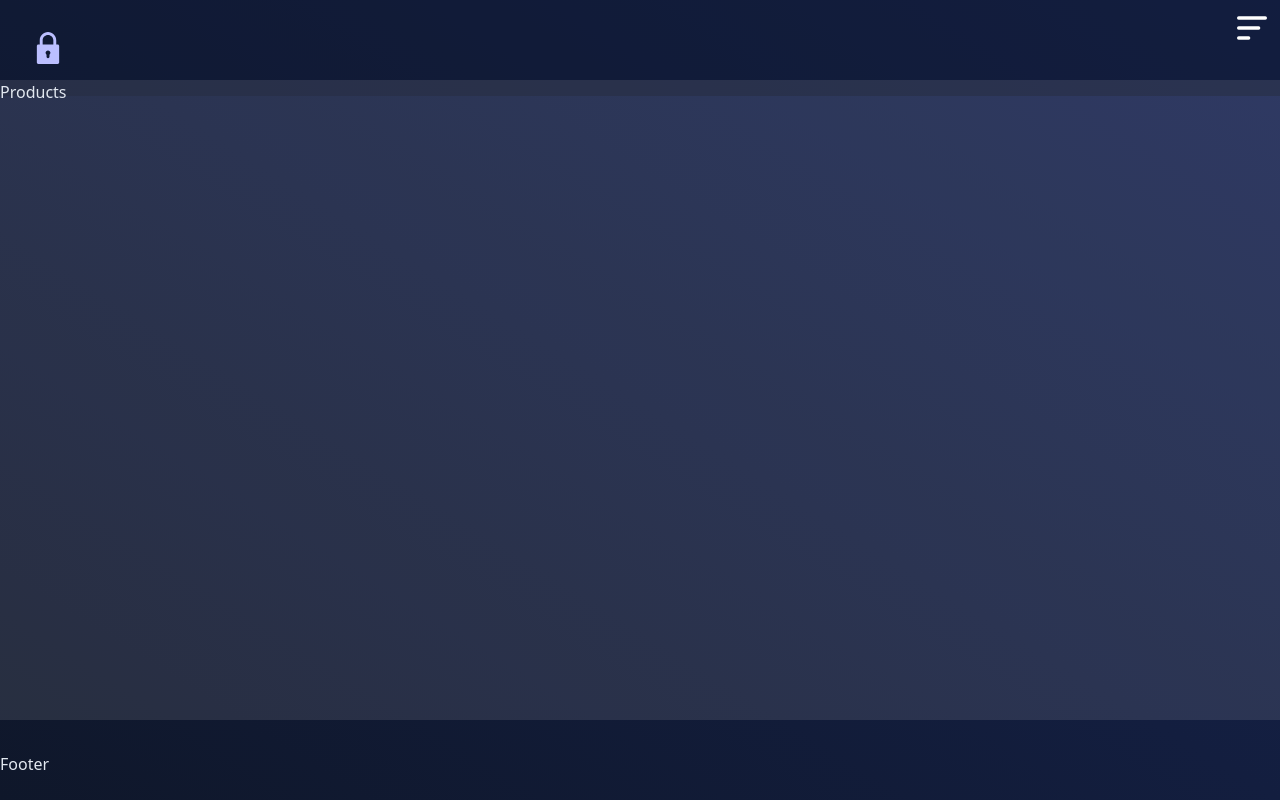
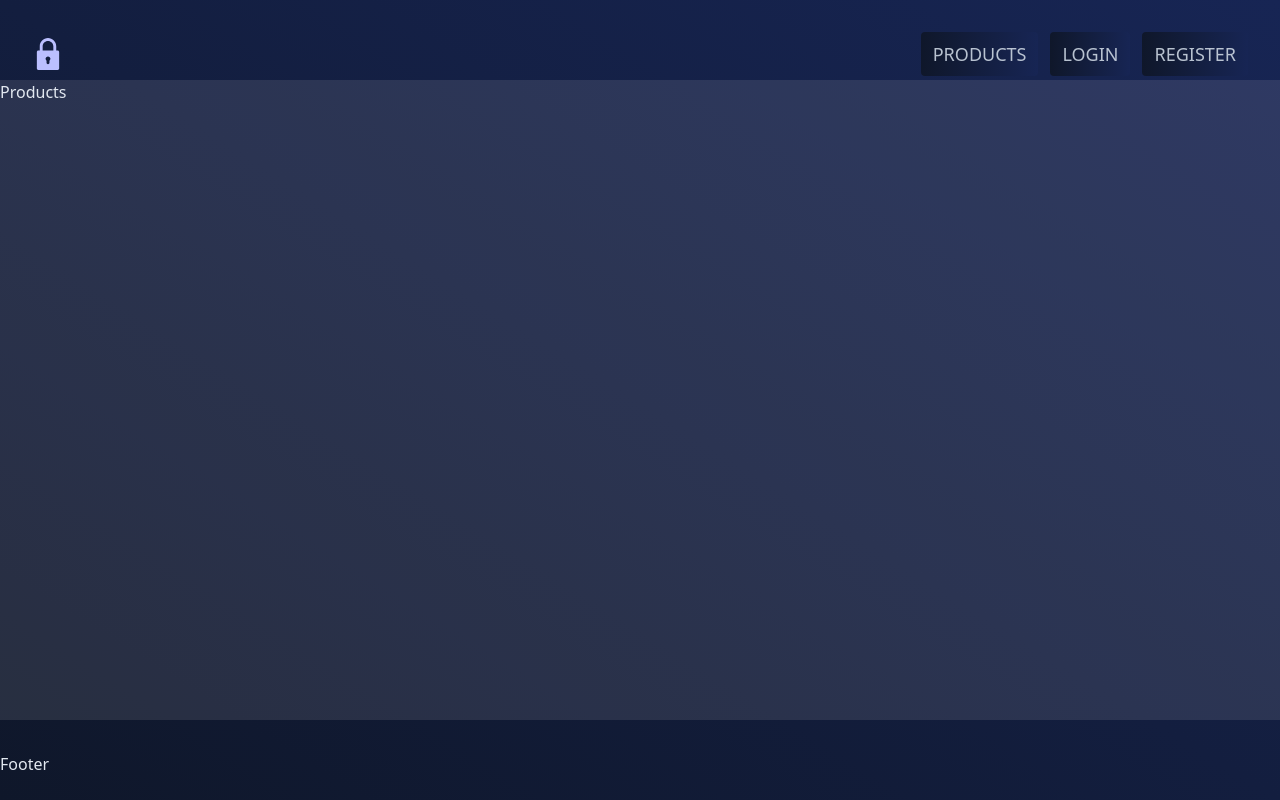
Before and after one commit to gebrina/permission-based-auth-client, a React (Vite) app: page / in a window 1280 px wide. Built offline with nearby package versions, Linux system fonts and the light colour scheme.

Commit message:
create custom hook for detecting outside click of an element && create dropdown menus for small screens

```diff
--- a/src/components/Navbar.tsx
+++ b/src/components/Navbar.tsx
@@ -1,19 +1,32 @@
-import { useEffect, useState } from "react";
+import { useEffect, useRef, useState } from "react";
 import { NavLink } from "react-router-dom";
 import CloseMenuIcon from "../assets/close-menu.svg";
 import OpenMenuIcon from "../assets/open-menu.svg";
+import { menus } from "../data/menus";
+import { useOutsideClick } from "../hooks/useOutsideClick";
 
 export const Navbar = () => {
+  const navbarRef = useRef<HTMLDivElement | null>(null);
+  const isOutSideClick = useOutsideClick({
+    element: navbarRef.current as HTMLElement,
+  });
+
+  const EXPECTED_WINDOW_WIDTH = 700;
   const logoPath = "lock.svg";
+
   const [showMenu, setShowMenu] = useState(false);
-  const [isSmallWindowWidth, setIsSmallWindowWidth] = useState(false);
-  const handleMenuToggle = () => setShowMenu(!showMenu);
+  const [isSmallWindowWidth, setIsSmallWindowWidth] = useState(
+    innerWidth < EXPECTED_WINDOW_WIDTH
+  );
 
   useEffect(() => {
     const handleWindowResize = () => {
       let timeout = null;
       timeout && clearTimeout(timeout);
-      timeout = setTimeout(() => setIsSmallWindowWidth(innerWidth < 700), 500);
+      timeout = setTimeout(
+        () => setIsSmallWindowWidth(innerWidth < EXPECTED_WINDOW_WIDTH),
+        500
+      );
     };
 
     window.addEventListener("resize", handleWindowResize);
@@ -21,29 +34,63 @@ export const Navbar = () => {
     return () => window.removeEventListener("resize", handleWindowResize);
   });
 
+  useEffect(() => {
+    isOutSideClick && setShowMenu(false);
+  }, [isOutSideClick]);
+
+  const handleMenuToggle = () => setShowMenu(!showMenu);
+
   return (
-    <header className="w-full bg-slate-900 bg-opacity-50 items-center p-3 flex justify-between sm:p-5 md:p-8">
+    <header className="w-full relative  items-center p-3 flex justify-between sm:p-5 md:p-8">
       <img src={logoPath} className="text-white h-8" />
 
+      <nav
+        ref={navbarRef}
+        className={` text-lg uppercase flex gap-3 text-slate-300 text-opacity-90
+            ${
+              isSmallWindowWidth
+                ? showMenu
+                  ? "flex-col absolute right-3 -bottom-32 gap-0 w-44"
+                  : ""
+                : ""
+            }
+            `}
+      >
+        {isSmallWindowWidth && (
           <div onClick={handleMenuToggle}>
             <img
+              tabIndex={0}
               src={showMenu ? CloseMenuIcon : OpenMenuIcon}
-          className="fixed top-2 right-2 h-10 cursor-pointer hover:-translate-y-2 transition-all
-        "
+              className={`fixed top-2 right-2 h-8
+            transition-all
+            duration-1000
+           cursor-pointer
+           hover:h-10
+          ${showMenu && "h-10"}
+          `}
             />
           </div>
-      {showMenu && (
-        <nav
-          className="
-        flex justify-between gap-4
-        items-center uppercase text-xl
-        "
+        )}
+        {menus.map(({ to, label }, index) => (
+          <NavLink
+            onClick={handleMenuToggle}
+            className={`
+                 bg-gradient-to-r hover:from-slate-700 hover:to-slate-900 rounded transition-all  py-2 px-3
+              ${
+                isSmallWindowWidth &&
+                ` bg-slate-900 hover:bg-opacity-100
+              ${index == menus.length - 1 && "rounded-b-lg"}
+              ${index === 0 && "rounded-t-lg"}
+              ${!showMenu && "hidden"}
+              `
+              }`}
+            to={to}
+            key={label}
           >
-          <NavLink to="/">Products</NavLink>
-          <NavLink to="/create-account">Register</NavLink>
-          <NavLink to="/login">Login</NavLink>
+            {label}
+          </NavLink>
+        ))}
       </nav>
-      )}
     </header>
   );
 };
--- /dev/null
+++ b/src/data/menus.ts
@@ -0,0 +1,19 @@
+type TMenuItem = {
+  to: string;
+  label: string;
+};
+
+export const menus: TMenuItem[] = [
+  {
+    to: "/products",
+    label: "Products",
+  },
+  {
+    to: "/login",
+    label: "Login",
+  },
+  {
+    to: "/create-account",
+    label: "Register",
+  },
+];
--- /dev/null
+++ b/src/hooks/useOutsideClick.tsx
@@ -0,0 +1,23 @@
+import { FC, useEffect, useState } from "react";
+
+type TProps = {
+  element: HTMLElement;
+};
+
+export const useOutsideClick: FC<TProps> = ({ element }): boolean => {
+  const [isOutsideClick, setIsOutsideClick] = useState(false);
+
+  useEffect(() => {
+    const handleDocumentClick = (event: Event) => {
+      const clickedElement = event.target as HTMLElement;
+      if (element.contains(clickedElement)) setIsOutsideClick(false);
+      else setIsOutsideClick(true);
+    };
+
+    document.addEventListener("click", handleDocumentClick);
+
+    return () => document.removeEventListener("click", handleDocumentClick);
+  });
+
+  return isOutsideClick;
+};
```
Also changed, not shown: src/assets/close-menu.svg. Lines whose indentation alone changed are shown as unchanged.
